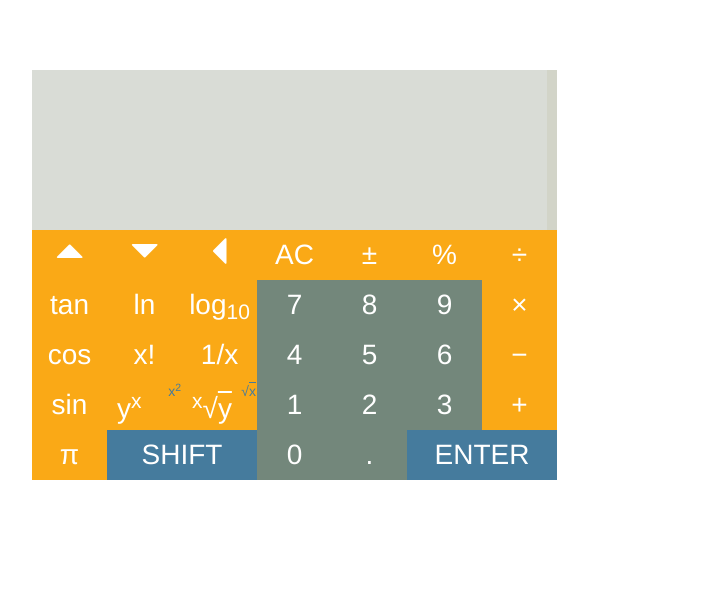
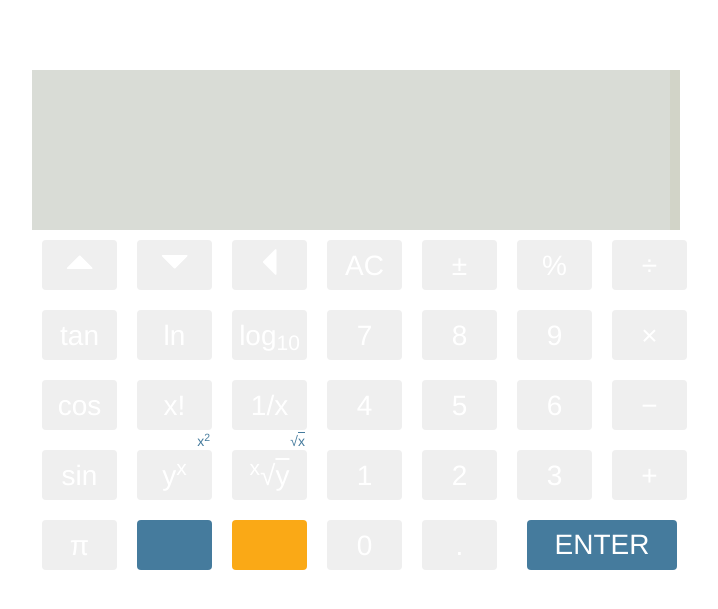
Before and after one commit to primalrambler/codeup.dev, a PHP site: page /public/calculator-rpn.html in a window 1280 px wide. Shown: the top 609 px of the page, without its empty margins (38-756 px from the left). Run offline with PHP 8.4, Linux system fonts and the light colour scheme.

Commit message:
modified css for buttons. split the shift button into two. moved shifted labels above buttons

```diff
--- a/public/calculator-rpn.html
+++ b/public/calculator-rpn.html
@@ -10,94 +10,98 @@
 </head>
 <body>
     <div class="container">
+        <!-- the display is broken up into 4 rows
+        a second far right column will be used for highlighting
+        which row is being edited (future feature) -->
         <div class="row">
-            <div class="col-md-6">
+            <div class="col-md-8">
                 <div class="input-area input-large" id="line3"></div>
                 <div class="input-area hilite" id="hilite3"></div>
             </div>
         </div>
         <div class="row">
-            <div class="col-md-6">
+            <div class="col-md-8">
                 <div class="input-area input-large" id="line2"></div>
                 <div class="input-area hilite" id="hilite2"></div>
             </div>
         </div>
         <div class="row">
-            <div class="col-md-6">
+            <div class="col-md-8">
                 <div class="input-area input-large" id="line1"></div>
                 <div class="input-area hilite" id="highlight1"></div>
             </div>
         </div>
         <div class="row">
-            <div class="col-md-6">
+            <div class="col-md-8">
                 <div class="input-area input-large" id="line0"></div>
                 <div class="input-area hilite" id="highlite0"></div>
             </div>
         </div>
         <div class="row">
-            <div class="col-md-6">
-                <button class="butn single orange" id="clear" href="#" role="button">
+            <div class="col-md-8">
+                <button class="btn butn single" id="clear" href="#" role="button">
                         <span class="glyphicon glyphicon-triangle-top" aria-hidden="true"></span>
                 </button>
-                <button class="butn single orange" id="clear" href="#" role="button">
+                <button class="btn butn single" id="clear" href="#" role="button">
                         <span class="glyphicon glyphicon-triangle-bottom" aria-hidden="true"></span>
                 </button>
-                <button class="butn single orange" id="clear" href="#" role="button">
+                <button class="btn butn single" id="clear" href="#" role="button">
                         <span class="glyphicon glyphicon-triangle-left" aria-hidden="true"></span>
                 </button>
-                <button class="butn single orange modifier" href="#" role="button" id="clearall">AC</button>
-                <button class="butn single orange modifier" href="#" role="button" id="plusmn">&plusmn;</button>
-                <button class="butn single orange modifier" href="#" role="button" id="percentage">%</button>
-                <button class="butn single orange operand" href="#" role="button" value="divide">&divide;</button>
+                <button class="btn butn single modifier" href="#" role="button" id="clearall">AC</button>
+                <button class="btn butn single modifier" href="#" role="button" id="plusmn">&plusmn;</button>
+                <button class="btn butn single modifier" href="#" role="button" id="percentage">%</button>
+                <button class="btn butn single operand" href="#" role="button" value="divide">&divide;</button>
             </div>
         </div>
         <div class="row">
-            <div class="col-md-6">
-                <button class="butn single orange modifier shift" href="#" role="button" id="tangent">tan</button>
-                <button class="butn single orange modifier shift" href="#" role="button" id="natlog">ln</button>
-                <button class="butn single orange modifier shift" href="#" role="button" value="log">log<sub>10</sub></button>
-                <button class="butn single green number" href="#" role="button" value="7">7</button>
-                <button class="butn single green number" href="#" role="button" value="8">8</button>
-                <button class="butn single green number" href="#" role="button" value="9">9</button>
-                <button class="butn single orange operand" href="#" role="button" value="times">&times;</button>
+            <div class="col-md-8">
+                <button class="btn butn single modifier shift" href="#" role="button" id="tangent">tan</button>
+                <button class="btn butn single modifier shift" href="#" role="button" id="natlog">ln</button>
+                <button class="btn butn single modifier shift" href="#" role="button" value="log">log<sub>10</sub></button>
+                <button class="btn butn single number" href="#" role="button" value="7">7</button>
+                <button class="btn butn single number" href="#" role="button" value="8">8</button>
+                <button class="btn butn single number" href="#" role="button" value="9">9</button>
+                <button class="btn butn single operand" href="#" role="button" value="times">&times;</button>
             </div>
         </div>
         <div class="row">
-            <div class="col-md-6">
-                <button class="butn single orange modifier shift" href="#" role="button" id="cosine">cos</button>
-                <button class="butn single orange modifier" href="#" role="button" id="factorial">x!</button>
-                <button class="butn single orange modifier" href="#" role="button" value="inverse">1/x</button>
-                <button class="butn single green number" href="#" role="button" value="4">4</button>
-                <button class="butn single green number" href="#" role="button" value="5">5</button>
-                <button class="butn single green number" href="#" role="button" value="6">6</button>
-                <button class="butn single orange operand" href="#" role="button" value="minus" >&minus;</button>
+            <div class="col-md-8">
+                <button class="btn butn single modifier shift" href="#" role="button" id="cosine">cos</button>
+                <button class="btn butn single modifier" href="#" role="button" id="factorial">x!</button>
+                <button class="btn butn single modifier" href="#" role="button" value="inverse">1/x</button>
+                <button class="btn butn single number" href="#" role="button" value="4">4</button>
+                <button class="btn butn single number" href="#" role="button" value="5">5</button>
+                <button class="btn butn single number" href="#" role="button" value="6">6</button>
+                <button class="btn butn single operand" href="#" role="button" value="minus" >&minus;</button>
             </div>
         </div>
         <div class="row">
-            <div class="col-md-6">
-                <button class="butn single orange modifier" href="#" role="button" id="sin">sin</button>
-                <button class="butn single orange modifier shift" href="#" role="button" id="percentage">
-                    <span  class="shift-text">y<sup>x</sup></span>
+            <div class="col-md-8">
+                <button class="btn butn single modifier" href="#" role="button" id="sin">sin</button>
+                <button class="btn butn single modifier shift" href="#" role="button" id="percentage">
+                    <span>y<sup>x</sup></span>
                     <span class="shift-text-small">x<sup>2</sup></span>
                 </button>
-                <button class="butn single orange operand shift" href="#" role="button" value="root">
-                    <span  class="shift-text"><sup>x</sup>&#x0221A;<span style="text-decoration: overline">y</span></span>
+                <button class="btn butn single operand shift" href="#" role="button" value="root">
+                    <span><sup>x</sup>&#x0221A;<span style="text-decoration: overline">y</span></span>
                     <span class="shift-text-small">&#x0221A;<span style="text-decoration: overline">x</span></span>
                 </button>
-                <button class="butn single green number" href="#" role="button" value="1">1</button>
-                <button class="butn single green number" href="#" role="button" value="2">2</button>
-                <button class="butn single green number" href="#" role="button" value="3">3</button>
-                <button class="butn single orange operand" href="#" role="button" value="plus">+</button>
+                <button class="btn butn single number" href="#" role="button" value="1">1</button>
+                <button class="btn butn single number" href="#" role="button" value="2">2</button>
+                <button class="btn butn single number" href="#" role="button" value="3">3</button>
+                <button class="btn butn single operand" href="#" role="button" value="plus">+</button>
 
             </div>
         </div>
         <div class="row">
-            <div class="col-md-6">
-                <button class="butn single orange number" value="PI">π</button>
-                <button class="butn double blue number" id="shift" value="0">SHIFT</button>
-                <button class="butn single green number" value="0">0</button>
-                <button class="butn single green number" id="decimal" value=".">.</button>
-                <button class="butn double blue" id="enter">ENTER</button>
+            <div class="col-md-8">
+                <button class="btn butn single number" value="PI">π</button>
+                <button class="btn butn single blue number" id="shift"></button>
+                <button class="btn butn single orange number" id="shift"></button>
+                <button class="btn butn single number" value="0">0</button>
+                <button class="btn butn single number" id="decimal" value=".">.</button>
+                <button class="btn butn double blue" id="enter">ENTER</button>
 
             </div>
         </div>
--- a/public/css/calculator-rpn.css
+++ b/public/css/calculator-rpn.css
@@ -5,6 +5,7 @@ body {
 .butn {
     height: 50px;
     padding: 5px;
+    margin: 10px;
     text-align: center;
     font-size: 2em;
     color: white;
@@ -18,6 +19,8 @@ body {
 
 .double{
     width:150px;
+    margin-right: 20px;
+    margin-left: 20px;
 }
 
 .shift-text {
@@ -34,7 +37,7 @@ body {
     padding: 0px;
     color: #457B9D;
     position: absolute;
-    top: 1px;
+    top: -20px;
     right:1px;
 }
 
@@ -88,7 +91,7 @@ body {
 
 
 .input-large {
-    width: 515px;
+    width: 85%;
 }
 
 .input-small {
```
